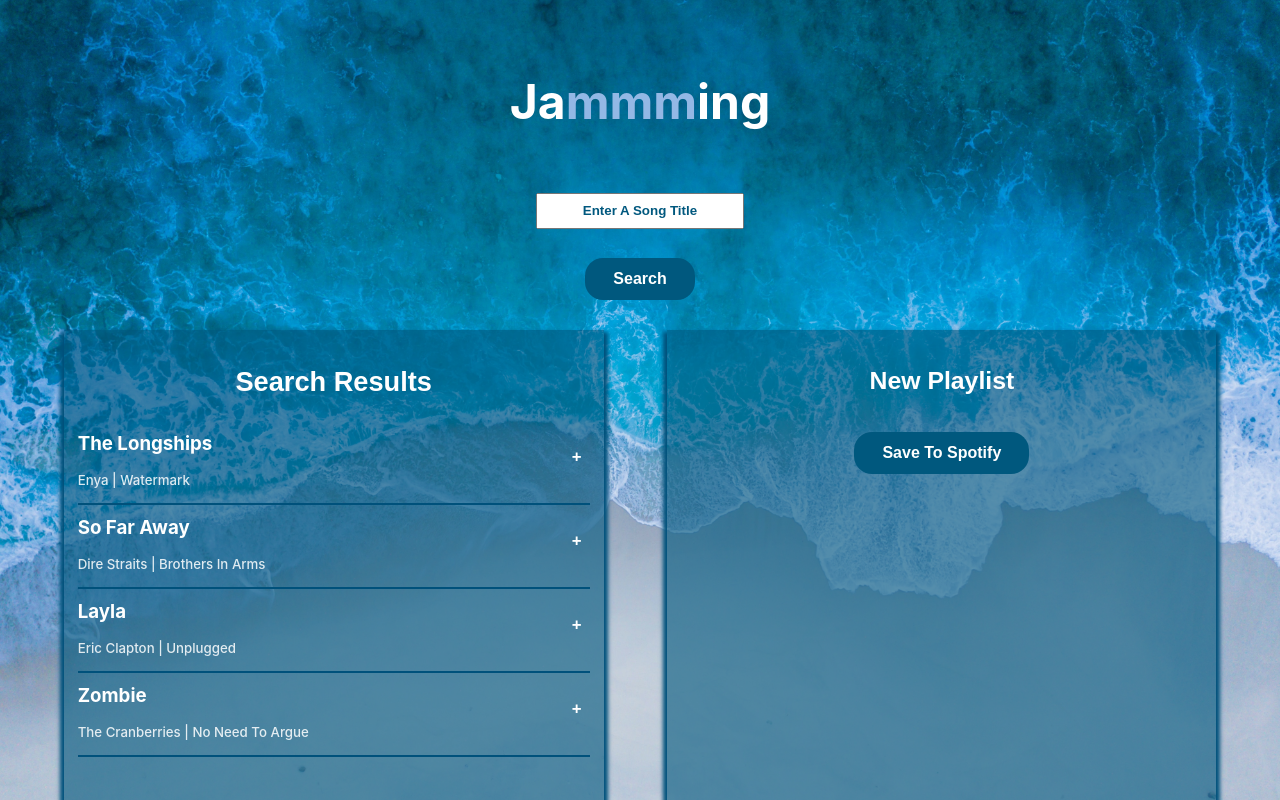
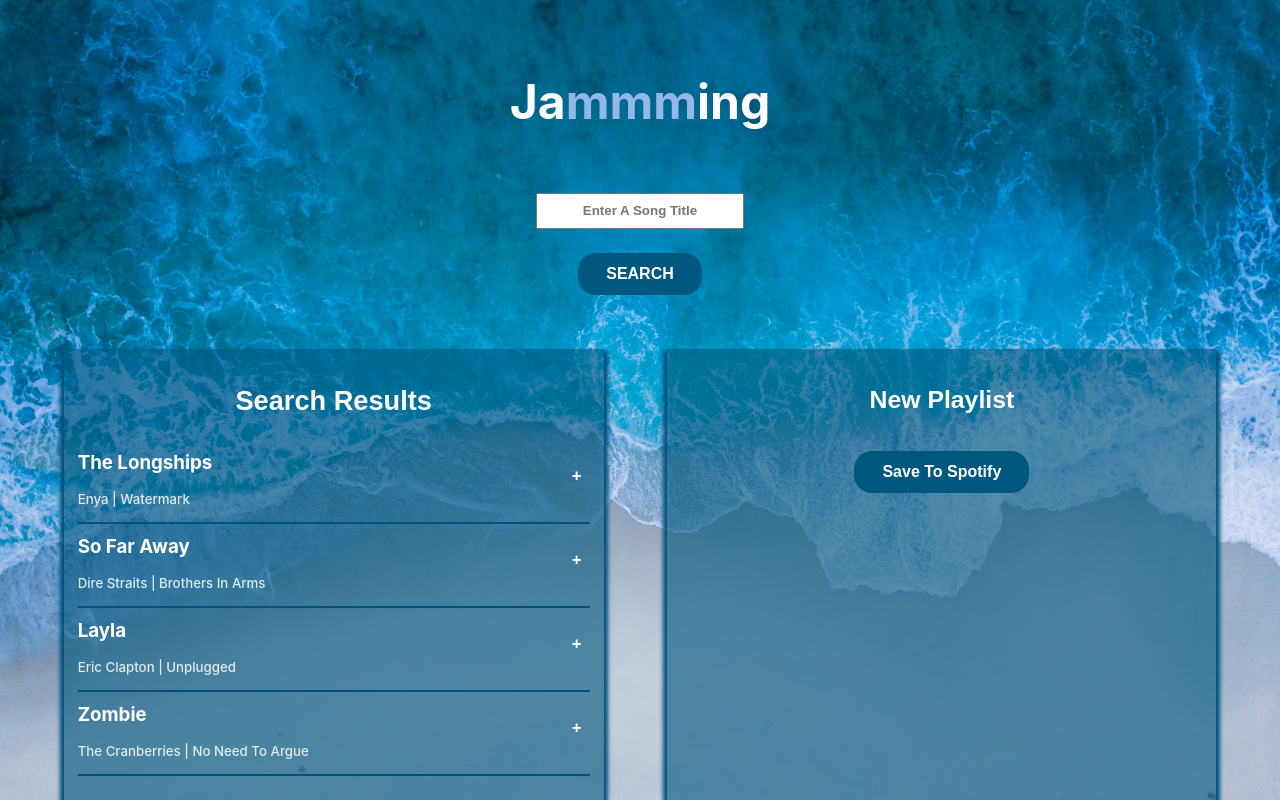
Before and after one commit to rae72sch/jamming, a React (Create React App) app: page / in a window 1280 px wide. Shown: the top 800 px of the page. Built offline with nearby package versions, Linux system fonts and the light colour scheme.

Commit message:
Search bar with functionality

```diff
--- a/src/SearchBar/SearchBar.js
+++ b/src/SearchBar/SearchBar.js
@@ -1,7 +1,17 @@
-import React from 'react';
+import React, { useState, useCallback } from 'react';
 import styles from './SearchBar.module.css';
 
-export default function SearchBar() {
+export default function SearchBar(props) {
+    const [term, setTerm] = useState("");
+
+  const handleTermChange = useCallback((event) => {
+    setTerm(event.target.value);
+  }, []);
+
+  const search = useCallback(() => {
+    props.onSearch(term);
+  }, [props.onSearch, term]);
+
     return (
         <div className={ styles.div }>
             <h1>Ja
@@ -10,8 +20,12 @@
             </h1>
             <br />
             <form>
-                <input id="search" name="search" type="text" value="Enter A Song Title" className={ styles.input } /> <br /><br />
-                <input name="submit" type="submit"  value="Search" className={ styles.button } />
+                <input placeholder="Enter A Song Title" className={ styles.input } onChange={handleTermChange} />
+                <p>
+                    <button className={ styles.button } onClick={search}>
+                        SEARCH
+                    </button>
+                </p>
             </form>
         </div>
     )
```
